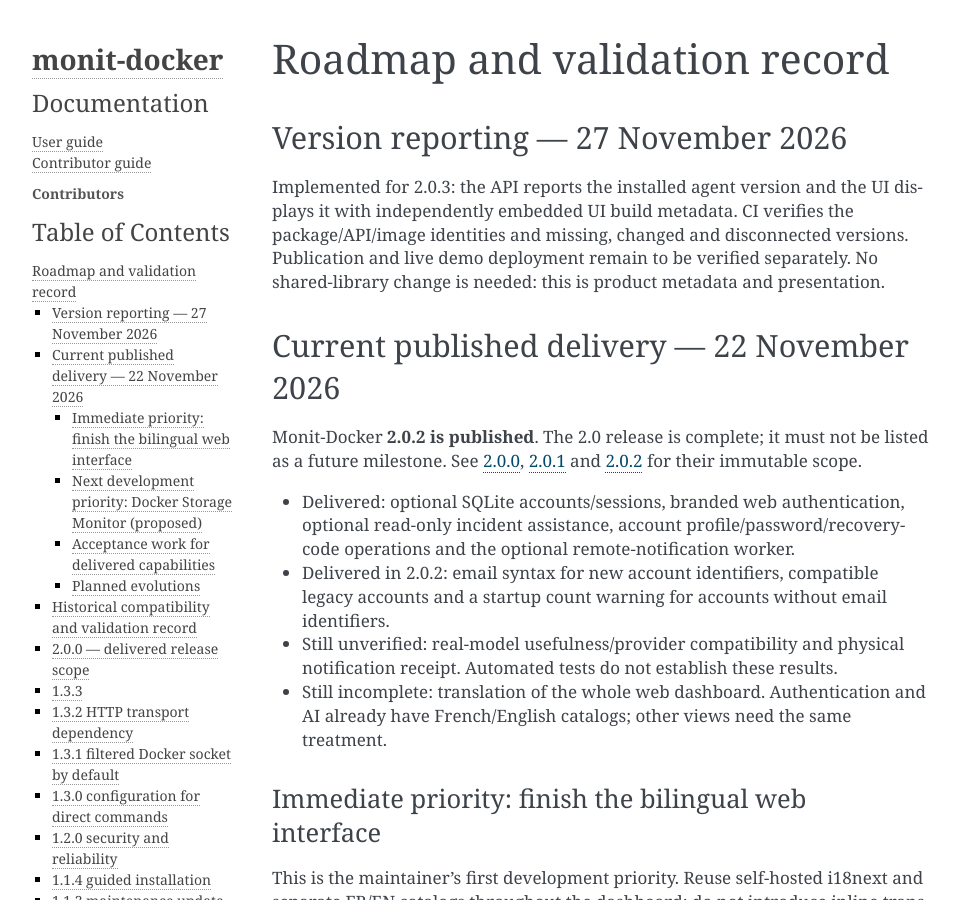
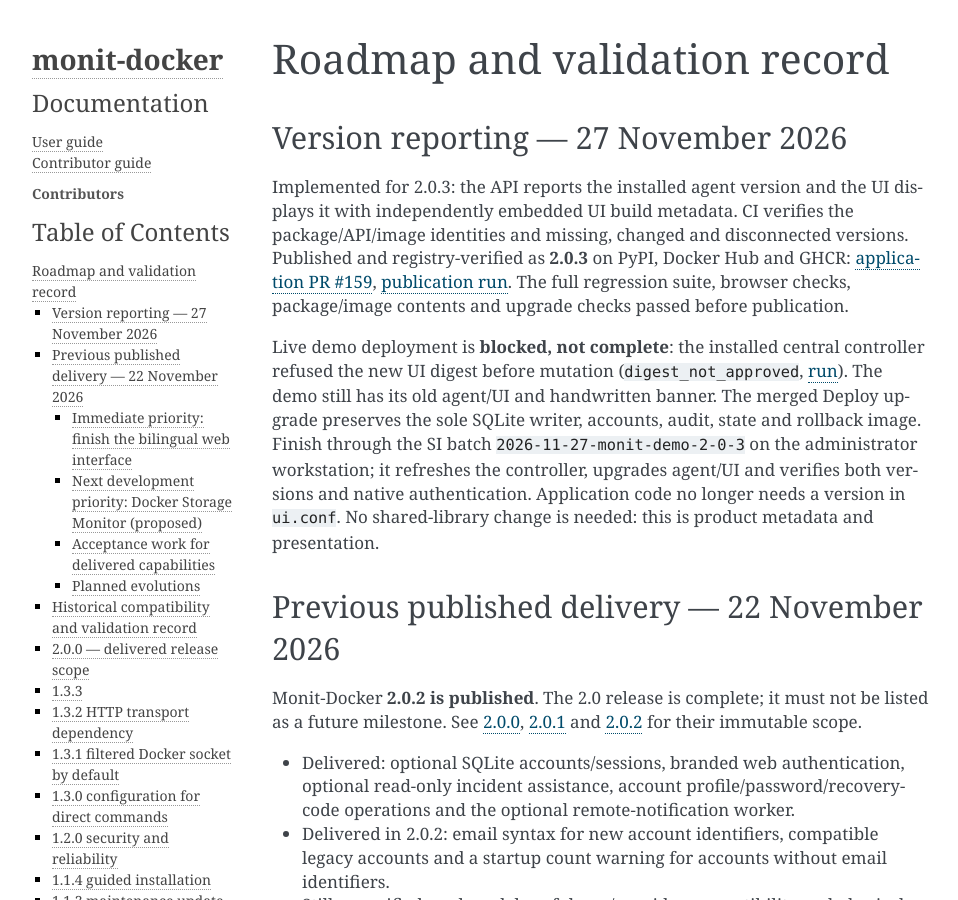
Before and after one commit to decryptus/monit-docker, a Sphinx documentation site: the page built from docs/roadmap.md, in a window 1280 px wide and 900 px high. Shown: the whole window, without its empty margins (148-1106 px from the left). Built offline with Sphinx 7.4.7, drawn with Linux system fonts in a browser that asks for light colours.

Commit message:
docs: record 2.0.3 publication and the remaining demo deployment prerequisite

```diff
--- a/docs/roadmap.md
+++ b/docs/roadmap.md
@@ -5,10 +5,24 @@
 Implemented for 2.0.3: the API reports the installed agent version and the
 UI displays it with independently embedded UI build metadata. CI verifies the
 package/API/image identities and missing, changed and disconnected versions.
-Publication and live demo deployment remain to be verified separately.
+Published and registry-verified as **2.0.3** on PyPI, Docker Hub and GHCR:
+[application PR #159](https://github.com/decryptus/monit-docker/pull/159),
+[publication run](https://github.com/decryptus/monit-docker/actions/runs/45985275891).
+The full regression suite, browser checks, package/image contents and upgrade
+checks passed before publication.
+
+Live demo deployment is **blocked, not complete**: the installed central
+controller refused the new UI digest before mutation (`digest_not_approved`,
+[run](https://github.com/decryptus/deploy/actions/runs/45986263973)). The demo
+still has its old agent/UI and handwritten banner. The merged Deploy upgrade
+preserves the sole SQLite writer, accounts, audit, state and rollback image.
+Finish through the SI batch `2026-11-27-monit-demo-2-0-3` on the administrator
+workstation; it refreshes the controller, upgrades agent/UI and verifies both
+versions and native authentication. Application code no longer needs a version
+in `ui.conf`.
 No shared-library change is needed: this is product metadata and presentation.
 
-## Current published delivery — 22 November 2026
+## Previous published delivery — 22 November 2026
 
 Monit-Docker **2.0.2 is published**. The 2.0 release is complete; it must not be
 listed as a future milestone. See [2.0.0](release-2.0.0.md),
```
